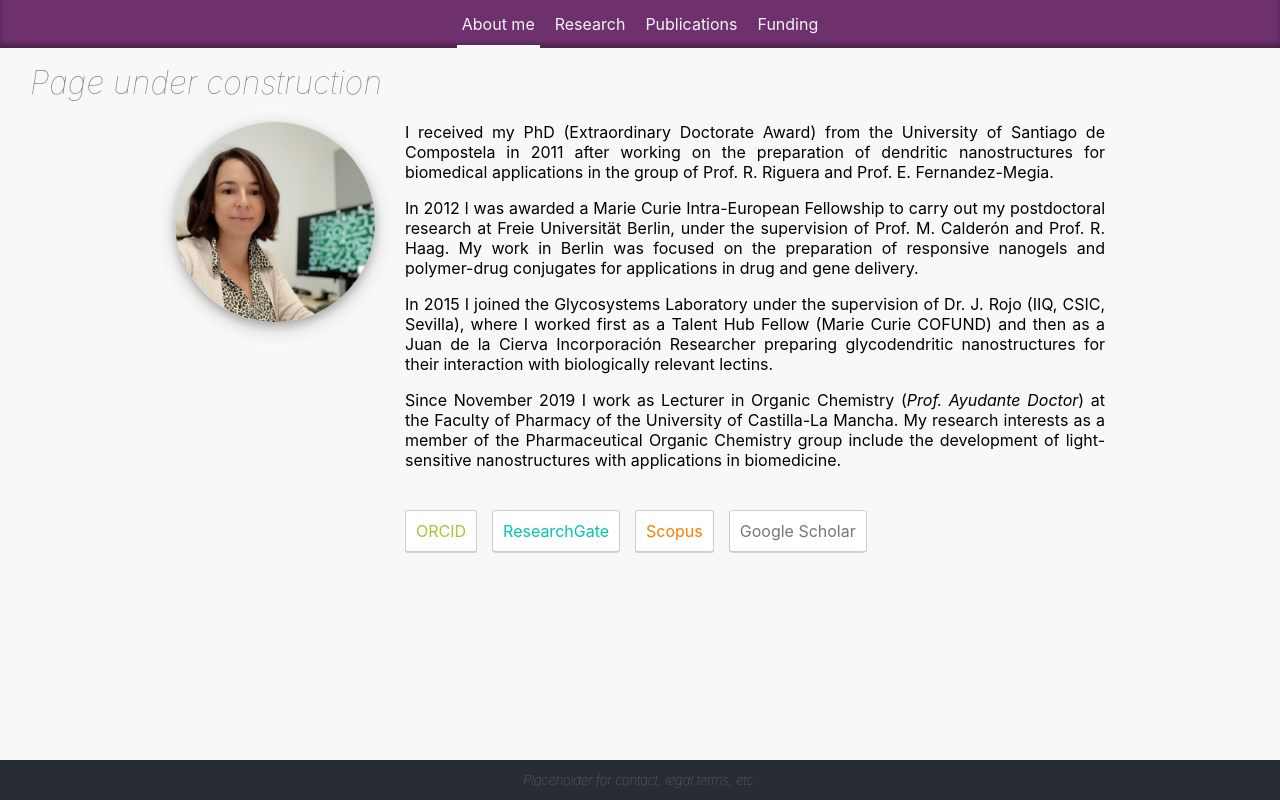
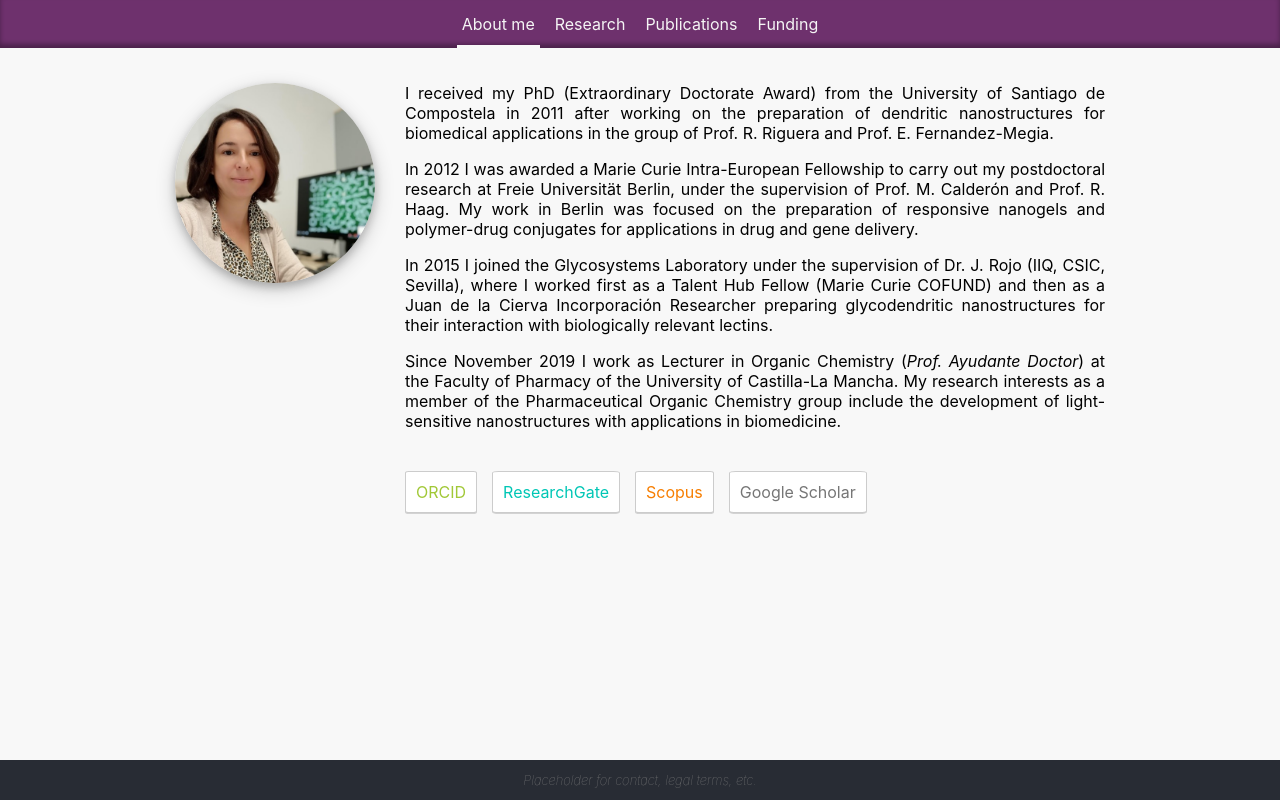
Before and after one commit to rsherves/ana-site, a React (Create React App) app: page / in a window 1280 px wide. Built offline with nearby package versions, Linux system fonts and the light colour scheme.

Commit message:
Delete temporal 'Construction' message

```diff
--- a/src/PageBody/index.css
+++ b/src/PageBody/index.css
@@ -1,5 +1,5 @@
 .PageBody {
-  padding: 0 30px;
+  padding: 35px 30px;
   padding-bottom: 2.5rem;    /* Footer height */
   text-align:justify;
   text-justify:inter-word;
--- a/src/PageBody/index.js
+++ b/src/PageBody/index.js
@@ -1,4 +1,3 @@
-import ConstructionTopMsg from './temp/';
 import About from './About';
 import Research from './Research';
 import Publications from './Publications';
@@ -9,7 +8,6 @@ function PageBody(props) {
   const content = [<About />, <Research />, <Publications />, <Funding />];
   return (
     <div className="PageBody">
-      <ConstructionTopMsg />
       {content[props.contentSelection]}
     </div>
   );
--- a/src/PageBody/temp/index.css
+++ /dev/null
@@ -1,13 +0,0 @@
-.ConstructionTopMsg {
-  font-size: 2em;
-  font-weight: lighter;
-  font-style: italic;
-  padding: 15px 0 20px 0;
-  color: gray;
-}
-
-@media (max-width: 800px) {
-  .ConstructionTopMsg {
-    text-align: center;
-  }
-}
--- a/src/PageBody/temp/index.js
+++ /dev/null
@@ -1,9 +0,0 @@
-import './index.css';
-
-function ConstructionTopMsg(props) {
-  return (
-    <div className="ConstructionTopMsg">Page under construction</div>
-  );
-}
-
-export default ConstructionTopMsg;
```
